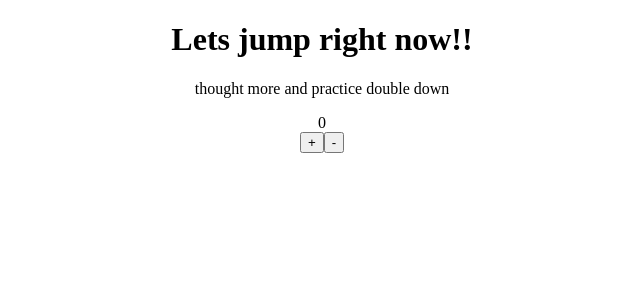
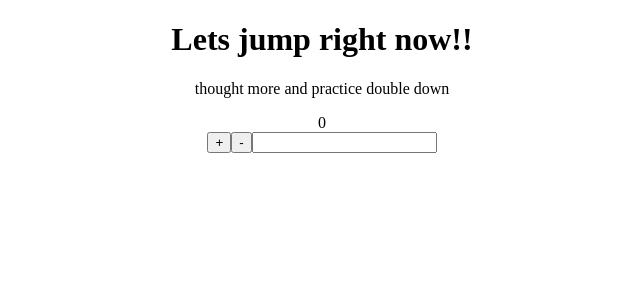
Before and after one commit to felipe-programador-18/morepractice-react, a React (Create React App) app in the folder pratice-app/: page / in a window 1280 px wide. Shown: the top 300 px of the page, without its empty margins (318-958 px from the left). Built offline with nearby package versions, Linux system fonts and the light colour scheme.

Commit message:
c7- adding a input in the react

```diff
--- a/pratice-app/src/App.js
+++ b/pratice-app/src/App.js
@@ -34,6 +34,9 @@ function App() {
      <Button text ='+' onClick= {Increased}  />
      <Button text ='-' onClick= {decrement}  />
 
+      <input type='email'></input>
+
+
       </div>
   );
 }
```
